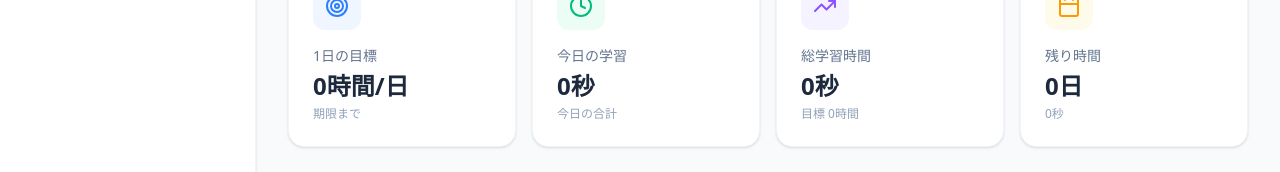
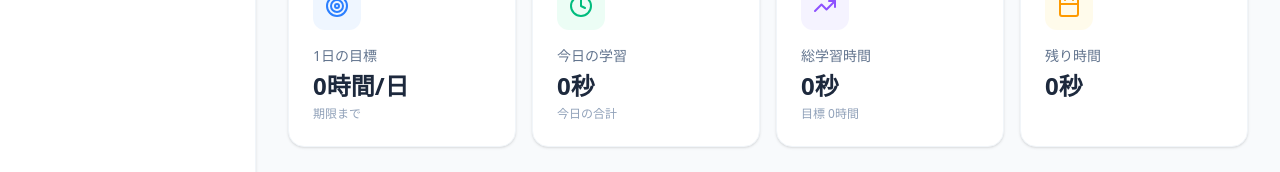
Before and after one commit to koudai-1011/study-time-tool, a React (Vite) app: page / in a window 1280 px wide. Shown: the part 535-707 px from the top of the page. Built offline with nearby package versions, Linux system fonts and the light colour scheme; no server answers.

Commit message:
fix(dashboard): 残り時間を正確な秒単位表示に変更（カレンダー日数を廃止）

```diff
--- a/src/components/Dashboard.tsx
+++ b/src/components/Dashboard.tsx
@@ -125,8 +125,9 @@ export const Dashboard: React.FC = () => {
           <StatCard
             icon={<Calendar className="text-amber-500" />}
             label="残り時間"
-            value={`${daysRemaining}日`}
-            subtext={formatCountdownJapanese(timeRemainingSeconds)}
+            // 表示は正式な残り時間のみ（秒単位で計算した正確な表示）
+            value={formatCountdownJapanese(timeRemainingSeconds)}
+            subtext=""
             color="bg-amber-50"
           />
         </motion.div>
```
